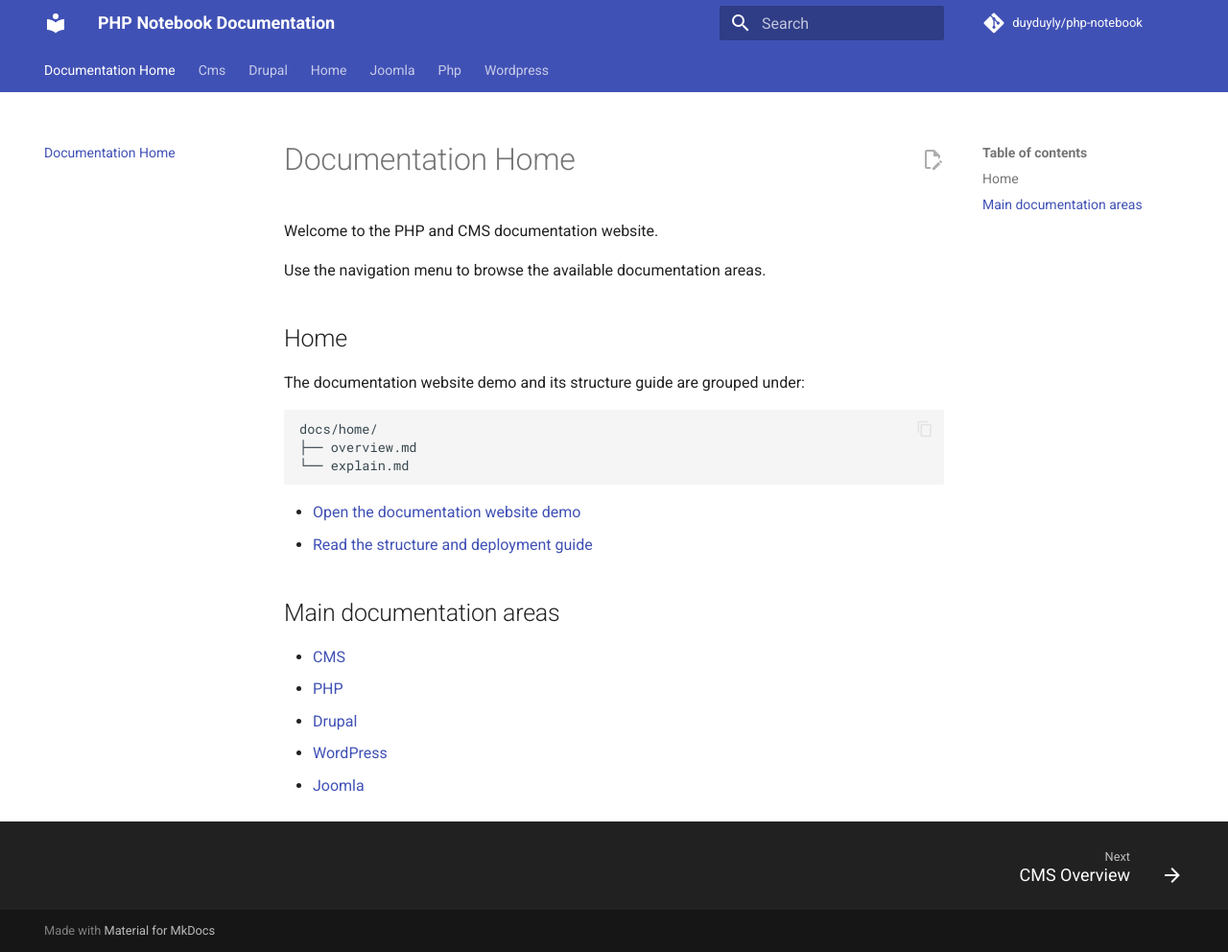
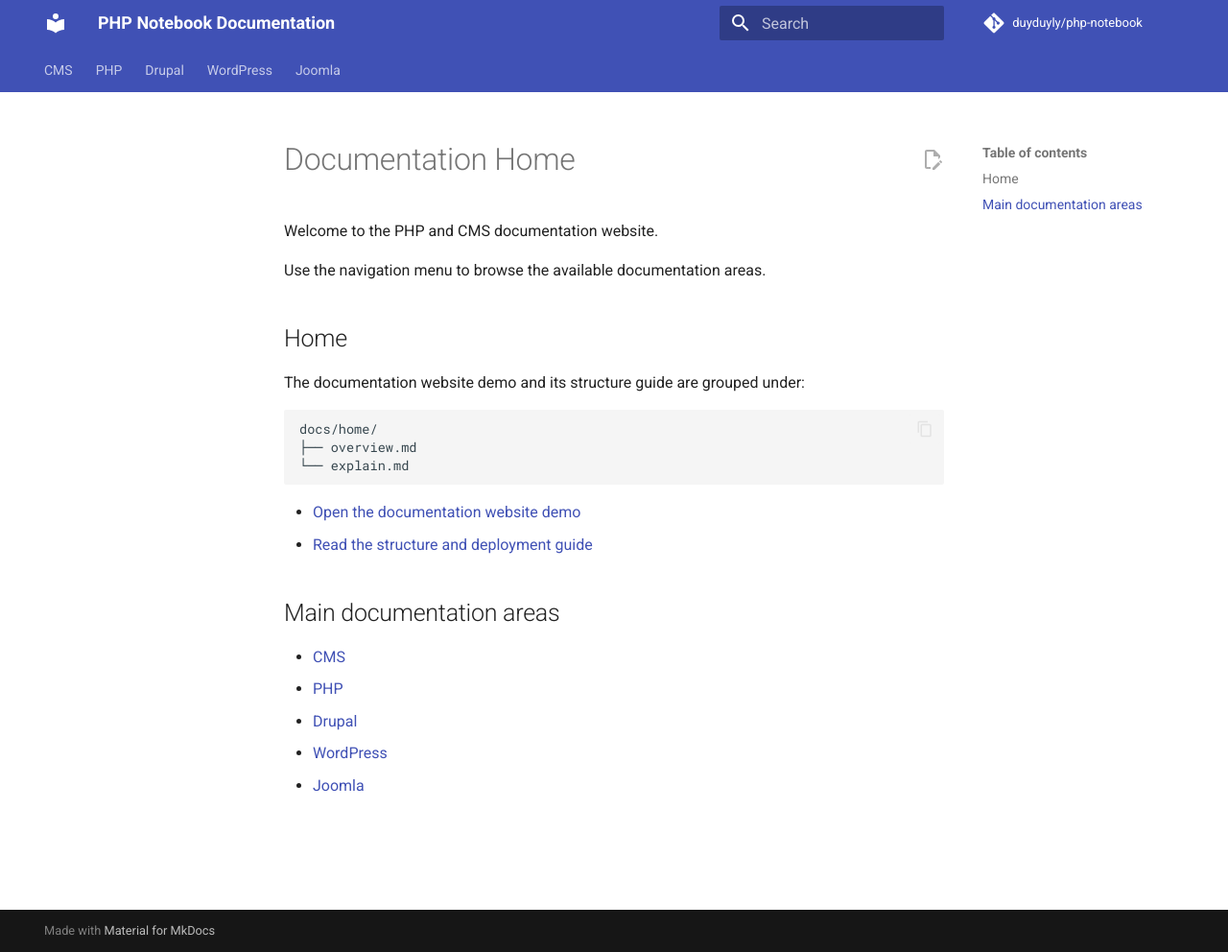
Before and after one commit to duyduyly/php-notebook, an MkDocs documentation site: the page built from docs/index.md, in a window 1280 px wide and 992 px high. Shown: the whole window at 96% size. Built offline with MkDocs 1.6.1 and Material for MkDocs 9.7.7, drawn with Linux system fonts in a browser that asks for light colours; comment, search, counter and statistics services are not loaded; part of the change alters nothing that is shown.

Commit message:
Hide home pages from navigation

```diff
--- a/mkdocs.yml
+++ b/mkdocs.yml
@@ -6,9 +6,17 @@ repo_name: duyduyly/php-notebook
 repo_url: https://github.com/duyduyly/php-notebook
 edit_uri: edit/structure/docs/
 
-# The nav section is intentionally omitted.
-# MkDocs automatically builds navigation from the docs folder tree.
-# New folders and Markdown files appear after the next successful build.
+# Navigation is controlled manually so Documentation Home and Home stay hidden.
+# The pages still exist and can be opened by direct links.
+nav:
+  - CMS: cms/overview.md
+  - PHP:
+      - Overview: php/overview.md
+      - Demo:
+          - Demo: php/demo/demo.md
+  - Drupal: drupal/overview.md
+  - WordPress: wordpress/overview.md
+  - Joomla: joomla/overview.md
 
 theme:
   name: material
```
